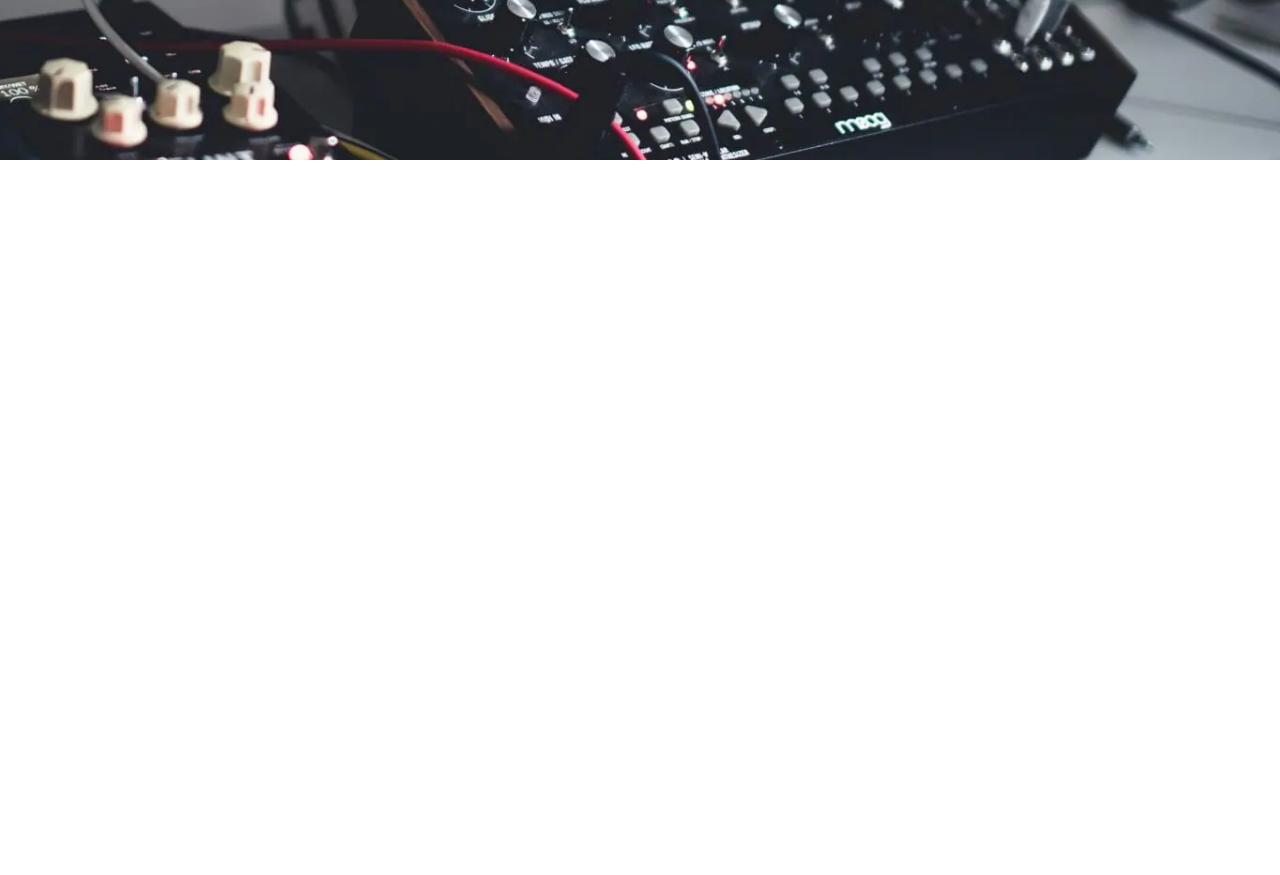
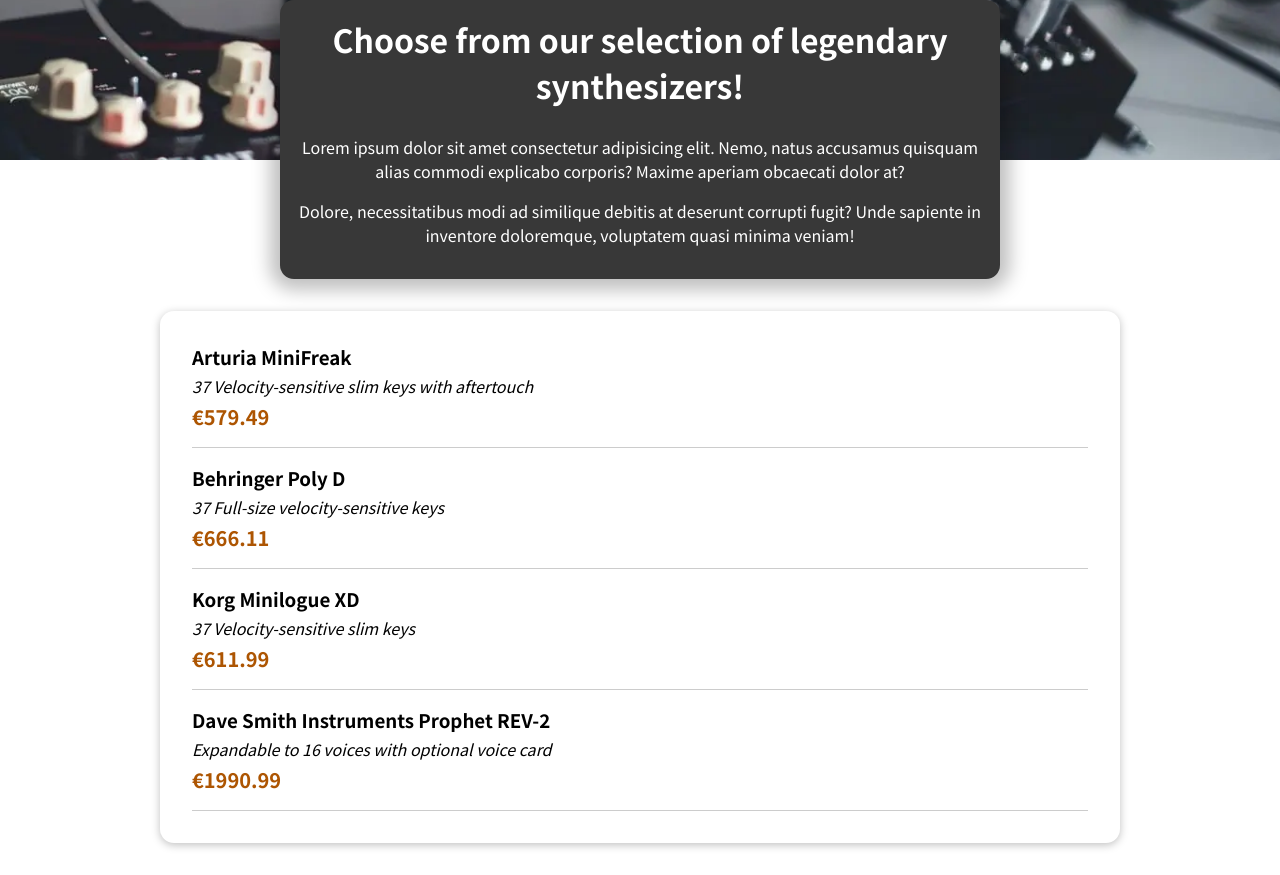
Before and after one commit to qjstuart/react-synth-store, a React (Create React App) app: page / in a window 1280 px wide. Shown: the part 400-1275 px from the top of the page. Before the commit the page ends 800 px from the top, so only its background shows below. Built offline with nearby package versions, Linux system fonts and the light colour scheme.

Commit message:
Main section shows store summary and available synths

```diff
--- a/src/App.js
+++ b/src/App.js
@@ -1,10 +1,14 @@
 import { Fragment } from "react";
 import Header from "./components/Layout/Header";
+import Synths from "./components/Synths/Synths";
 
 function App() {
   return (
     <Fragment>
       <Header />
+      <main>
+        <Synths />
+      </main>
     </Fragment>
   );
 }
--- /dev/null
+++ b/src/components/Synths/AvailableSynths.js
@@ -0,0 +1,51 @@
+import styles from "./AvailableSynths.module.css";
+import Card from "../UI/Card";
+import SynthItem from "./SynthItem/SynthItem";
+
+const DUMMY_SYNTHS = [
+  {
+    id: "s1",
+    name: "Arturia MiniFreak",
+    description: "37 Velocity-sensitive slim keys with aftertouch",
+    price: 579.49,
+  },
+  {
+    id: "s2",
+    name: "Behringer Poly D",
+    description: "37 Full-size velocity-sensitive keys",
+    price: 666.11,
+  },
+  {
+    id: "s3",
+    name: "Korg Minilogue XD",
+    description: "37 Velocity-sensitive slim keys",
+    price: 611.99,
+  },
+  {
+    id: "s4",
+    name: "Dave Smith Instruments Prophet REV-2",
+    description: "Expandable to 16 voices with optional voice card",
+    price: 1990.99,
+  },
+];
+
+const AvailableSynths = () => {
+  const synthsList = DUMMY_SYNTHS.map((synth) => (
+    <SynthItem
+      key={synth.id}
+      name={synth.name}
+      description={synth.description}
+      price={synth.price}
+    />
+  ));
+
+  return (
+    <section className={styles.synths}>
+      <Card>
+        <ul>{synthsList}</ul>
+      </Card>
+    </section>
+  );
+};
+
+export default AvailableSynths;
--- /dev/null
+++ b/src/components/Synths/AvailableSynths.module.css
@@ -0,0 +1,24 @@
+.synths {
+  max-width: 60rem;
+  width: 90%;
+  margin: 2rem auto;
+  animation: synths-appear 1s ease-out forwards;
+}
+
+.synths ul {
+  list-style: none;
+  margin: 0;
+  padding: 0;
+}
+
+@keyframes synths-appear {
+  from {
+    opacity: 0;
+    transform: translateY(3rem);
+  }
+
+  to {
+    opacity: 1;
+    transform: translateY(0);
+  }
+}
--- /dev/null
+++ b/src/components/Synths/SynthItem/SynthItem.js
@@ -0,0 +1,18 @@
+import styles from "./SynthItem.module.css";
+
+const SynthItem = (props) => {
+  const price = `€${props.price.toFixed(2)}`;
+
+  return (
+    <li className={styles.synth}>
+      <div>
+        <h3>{props.name}</h3>
+        <div className={styles.description}>{props.description}</div>
+        <div className={styles.price}>{price}</div>
+      </div>
+      <div></div>
+    </li>
+  );
+};
+
+export default SynthItem;
--- /dev/null
+++ b/src/components/Synths/SynthItem/SynthItem.module.css
@@ -0,0 +1,22 @@
+.synth {
+  display: flex;
+  justify-content: space-between;
+  margin: 1rem;
+  padding-bottom: 1rem;
+  border-bottom: 1px solid #ccc;
+}
+
+.synth h3 {
+  margin: 0 0 0.25rem 0;
+}
+
+.description {
+  font-style: italic;
+}
+
+.price {
+  margin-top: 0.25rem;
+  font-weight: bold;
+  color: #ad5502;
+  font-size: 1.25rem;
+}
--- /dev/null
+++ b/src/components/Synths/Synths.js
@@ -0,0 +1,15 @@
+import SynthsSummary from "./SynthsSummary";
+import AvailableSynths from "./AvailableSynths";
+import { Fragment } from "react";
+
+const Synths = () => {
+return (
+  <Fragment>
+    <SynthsSummary />
+    <AvailableSynths />
+  </Fragment>
+)
+
+};
+
+export default Synths;
--- /dev/null
+++ b/src/components/Synths/SynthsSummary.js
@@ -0,0 +1,21 @@
+import styles from "./SynthsSummary.module.css";
+
+const SynthsSummary = () => {
+  return (
+    <section className={styles.summary}>
+      <h2>Choose from our selection of legendary synthesizers!</h2>
+      <p>
+        Lorem ipsum dolor sit amet consectetur adipisicing elit. Nemo, natus
+        accusamus quisquam alias commodi explicabo corporis? Maxime aperiam
+        obcaecati dolor at?
+      </p>
+      <p>
+        Dolore, necessitatibus modi ad similique debitis at deserunt corrupti
+        fugit? Unde sapiente in inventore doloremque, voluptatem quasi minima
+        veniam!
+      </p>
+    </section>
+  );
+};
+
+export default SynthsSummary;
--- /dev/null
+++ b/src/components/Synths/SynthsSummary.module.css
@@ -0,0 +1,18 @@
+.summary {
+  text-align: center;
+  max-width: 45rem;
+  width: 90%;
+  margin: auto;
+  margin-top: -10rem;
+  position: relative;
+  background-color: #383838;
+  color: white;
+  border-radius: 14px;
+  padding: 1rem;
+  box-shadow: 0 1px 18px 10px rgba(0, 0, 0, 0.25);
+}
+
+.summary h2 {
+  font-size: 2rem;
+  margin-top: 0;
+}
--- /dev/null
+++ b/src/components/UI/Card.js
@@ -0,0 +1,7 @@
+import styles from "./Card.module.css";
+
+const Card = (props) => {
+  return <div className={styles.card}>{props.children}</div>;
+};
+
+export default Card;
--- /dev/null
+++ b/src/components/UI/Card.module.css
@@ -0,0 +1,6 @@
+.card {
+  padding: 1rem;
+  box-shadow: 0 2px 8px rgba(0, 0, 0, 0.25);
+  border-radius: 14px;
+  background-color: white;
+}
```
